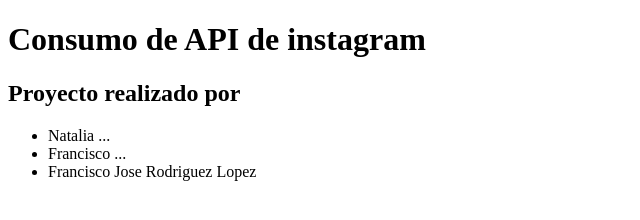
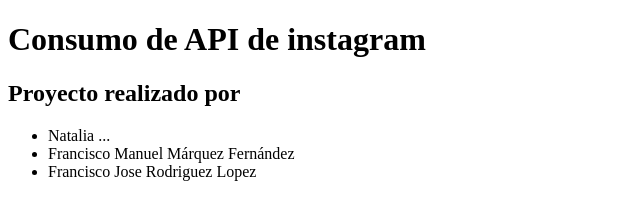
Before and after one commit to Rolo27s/APIRest-Instagram, a plain HTML site: page index.html in a window 1280 px wide. Shown: the whole page, without its empty margins (0-640 px from the left). Drawn offline with Linux system fonts and the light colour scheme.

Commit message:
puseminombre_FranM

```diff
--- a/index.html
+++ b/index.html
@@ -11,7 +11,7 @@
         <h2>Proyecto realizado por</h2>
         <ul>
             <li>Natalia ...</li>
-            <li>Francisco ...</li>
+            <li>Francisco Manuel Márquez Fernández</li>
             <li>Francisco Jose Rodriguez Lopez</li>
         </ul>
     </header>
```
